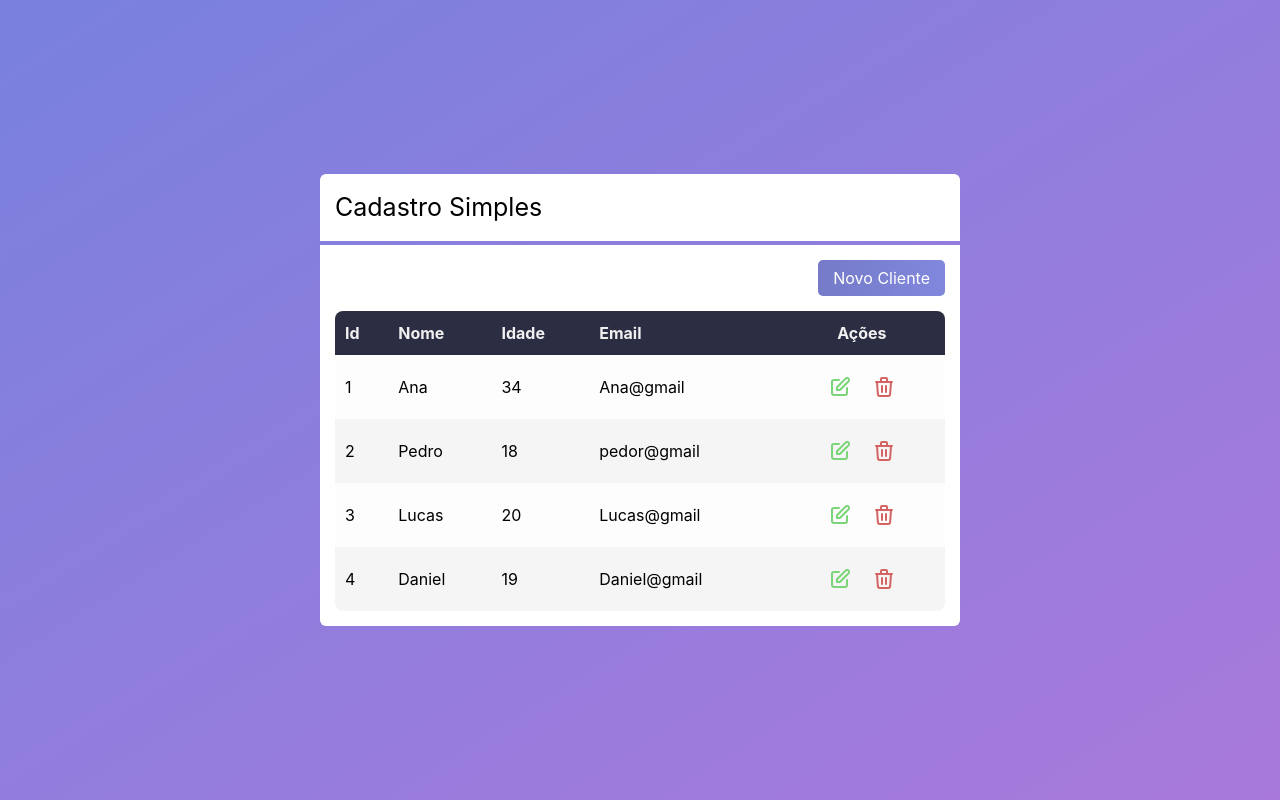
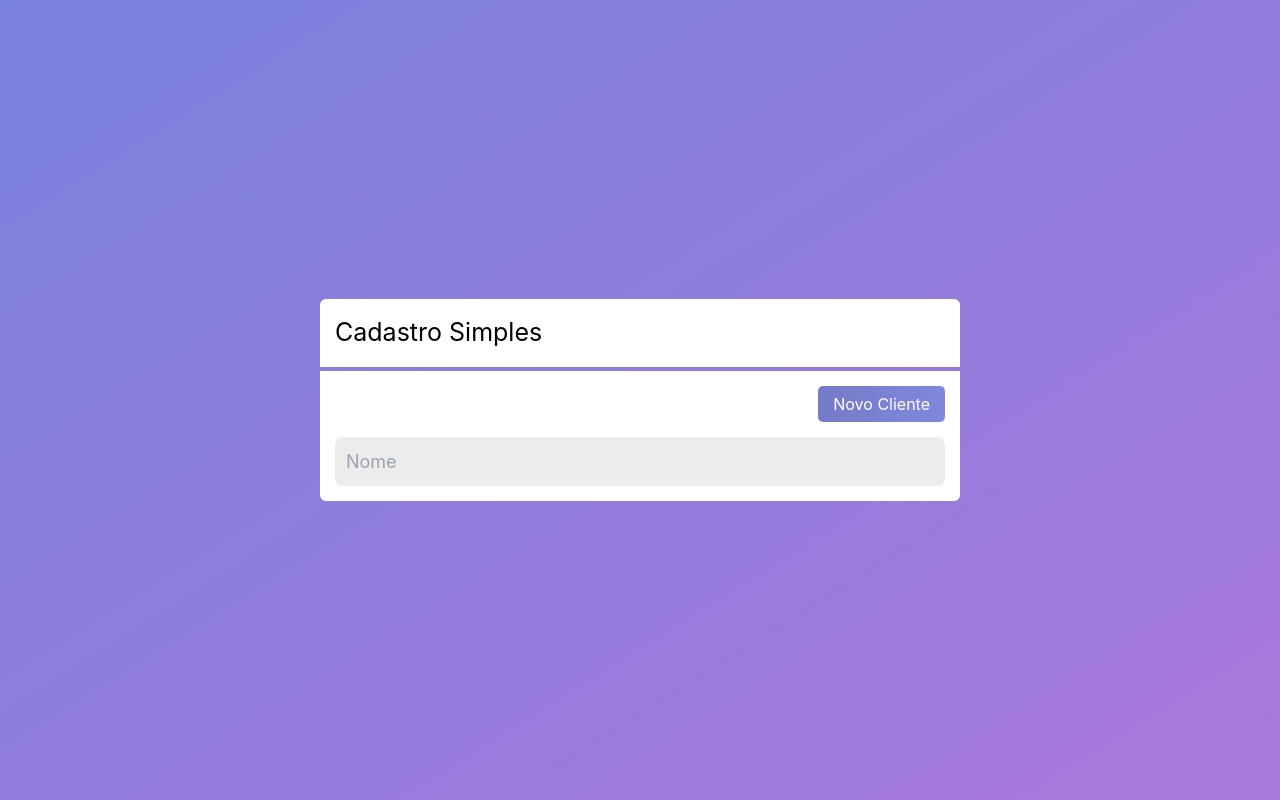
Before and after one commit to ketlynsantos/Cadastro-Simples-NextJs, a Next.js app: page / in a window 1280 px wide. Built offline with nearby package versions, Linux system fonts and the light colour scheme.

Commit message:
Styles input form

```diff
--- a/src/components/Form.tsx
+++ b/src/components/Form.tsx
@@ -0,0 +1,14 @@
+import Input from "./Input";
+import styles from '../styles/Form.module.css'
+
+interface FormProps {
+
+}
+
+export default function Form(props: FormProps) {
+    return(
+        <div className={styles.form}>
+            <Input text="Nome" value=""/>
+        </div>
+    )
+}
--- a/src/components/Input.tsx
+++ b/src/components/Input.tsx
@@ -1,9 +1,20 @@
+import styles from '../styles/Input.module.css'
+
 interface InputProps {
+    text: string
+    type?: 'text' | 'number'
+    value: any
+    onlyReading?: boolean
 
 }
 
 export default function Input(props: InputProps) {
     return(
-        <div></div>
+        <div className={styles.containerInput}>
+            <input className={styles.input} type={props.type ?? 'text'} value={props.value}
+            readOnly={props.onlyReading} placeholder={ props.text }/>
+            {/* <label htmlFor="">{ props.text }</label> */}
+            <span className={styles.borderFocus}></span>
+        </div>
     )
 }
--- a/src/components/Title.tsx
+++ b/src/components/Title.tsx
@@ -2,8 +2,6 @@ import styles from '../styles/Title.module.css'
 
 export default function Title(props) {
     return(
-        <div className={styles.title}>
-            <h1>{ props.children }</h1>
-        </div>
+        <h1 className={styles.title}>{ props.children }</h1>
     )
 }
--- a/src/pages/index.tsx
+++ b/src/pages/index.tsx
@@ -1,4 +1,5 @@
 import Button from '../components/Button'
+import Form from '../components/Form'
 import Layout from '../components/Layout'
 import Table from '../components/Table'
 import Client from '../core/Client'
@@ -27,7 +28,8 @@ export default function Home() {
     <div className={styles.index}>
       <Layout title="Cadastro Simples">
         <div style={{display: 'flex', justifyContent: 'flex-end'}}><Button>Novo Cliente</Button></div>
-        <Table clients={clients} selectClient={selectClient} deleteClient={deleteClient}></Table>
+        {/* <Table clients={clients} selectClient={selectClient} deleteClient={deleteClient}></Table> */}
+        <Form />
       </Layout>
 
     </div>
--- /dev/null
+++ b/src/styles/Form.module.css
@@ -0,0 +1,4 @@
+.form {
+    width: 100%;
+
+}
--- /dev/null
+++ b/src/styles/Input.module.css
@@ -0,0 +1,35 @@
+.containerInput {
+    position: relative;
+}
+
+.input  {
+    width: 100%;
+    background-color: #ececec;
+    font-size: 18px;
+    padding: 10px 0px 10px 10px;
+    border: 1px solid transparent;
+    border-radius: 8px;
+	transition: 0.4s;
+}
+
+.input ~ .borderFocus {
+    position: absolute;
+    height: 100%;
+    bottom: 0;
+	left: 0;
+	width: 0;
+	transition: 0.4s;
+    border-radius: 8px;
+}
+
+.input:focus {
+    transition: 0.4s;
+    background-color: transparent;
+}
+
+
+.input:focus ~.borderFocus {
+   width: 100%;
+   border: 1px solid #757bc8;
+   transition: 0.5s;
+}
--- a/src/styles/Layout.module.css
+++ b/src/styles/Layout.module.css
@@ -7,19 +7,10 @@
     color: black;
 }
 
-.layout div {
-    background-color: white;
-
-    border-top-right-radius: 6px;
-    border-top-left-radius: 6px;
-}
-
 .layout .children {
     background-color: white;
     padding: 15px;
 
-    border-top-right-radius: 0px;
-    border-top-left-radius: 0px;
     border-bottom-left-radius: 6px;
     border-bottom-right-radius: 6px;
 }
--- a/src/styles/Title.module.css
+++ b/src/styles/Title.module.css
@@ -2,9 +2,11 @@
     display: flex;
     flex-direction: column;
     justify-content: center;
-}
 
-.title h1 {
     padding: 15px;
     font-size: 25px;
+
+    background-color: white;
+    border-top-right-radius: 6px;
+    border-top-left-radius: 6px;
 }
--- a/src/styles/globals.css
+++ b/src/styles/globals.css
@@ -19,6 +19,7 @@ a {
   box-sizing: border-box;
 }
 
+input,
 button {
   outline: none;
 }
```
